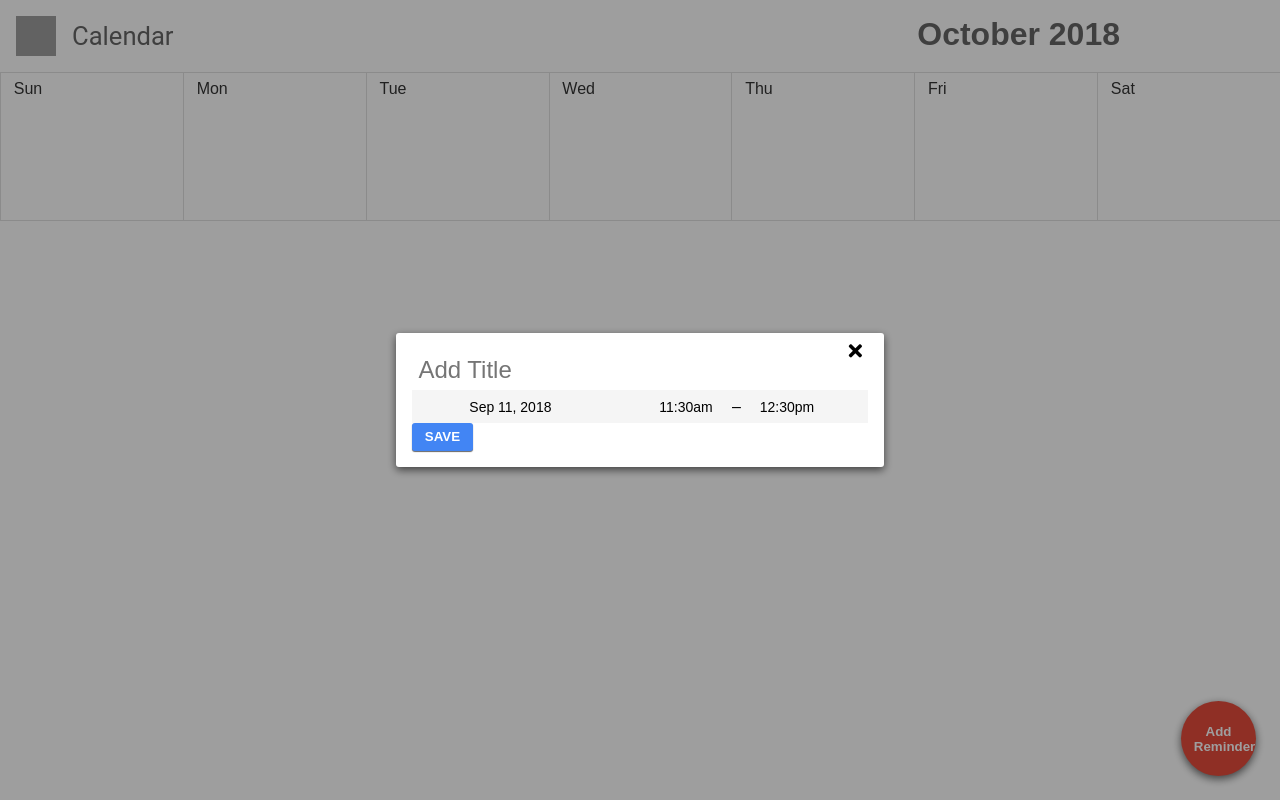
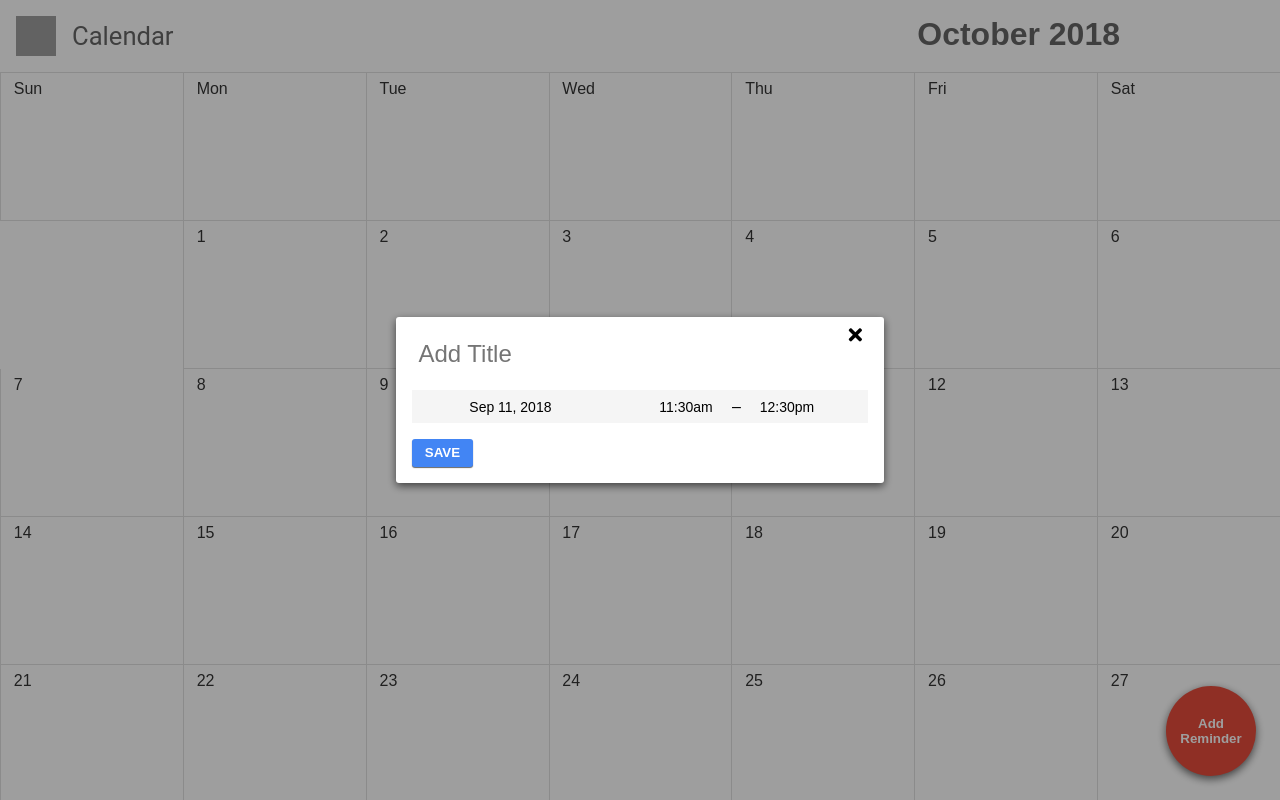
Before and after one commit to theboynextdoor/calendar-app, a React (Create React App) app: page / in a window 1280 px wide. Shown: the top 800 px of the page. Built offline with nearby package versions, Linux system fonts and the light colour scheme; grey boxes are pictures that could not be loaded.

Commit message:
Styles complete

```diff
--- a/src/App.css
+++ b/src/App.css
@@ -26,3 +26,8 @@
   color: #333;
   margin-right: 1rem;
 }
+
+.datetime-container {
+  margin-top: 1rem;
+  margin-bottom: 1rem;
+}
--- a/src/App.js
+++ b/src/App.js
@@ -57,10 +57,9 @@ class App extends Component {
         <MastHead title={formatToMonthYear(days[0])} />
         <div className="calendar">
           <CalendarHeader />
-
+          <Days days={this.state.days} />
         </div>
-        <Button classNames={["bg-red", "btn--round", "btn--float"]}>Add Reminder</Button>
-          <Modal>
+                  <Modal>
             <TitleField placeholder="Add Title" />
             <div className="datetime-container">
               <div className="date-container">
@@ -74,6 +73,7 @@ class App extends Component {
             </div>
             <Button>SAVE</Button>
           </Modal>
+        <Button classNames={["bg-red", "btn--round", "btn--float"]}>Add Reminder</Button>
       </div>
     );
   }
--- a/src/components/Button/index.js
+++ b/src/components/Button/index.js
@@ -8,4 +8,5 @@ function Button(props) {
     );
 }
 
+
 export default Button;
--- a/src/components/Button/master.css
+++ b/src/components/Button/master.css
@@ -21,8 +21,9 @@
 .btn--round {
     border-radius: 100px;
     box-shadow: 0 3px 8px rgba(0, 0, 0, .6);
-    height: 75px;
-    width: 75px;
+    height: 90px;
+    width: 90px;
+
 }
 
 .bg-red {
--- a/src/components/Modal/index.css
+++ b/src/components/Modal/index.css
@@ -24,10 +24,11 @@
     align-items: center;
     background-color: rgba(0,0,0,0.38);
     display: flex;
-    height: 100%;
+    height: 100vh;
     justify-content: center;
     position: absolute;
     overflow: hidden;
     top: 0;
     width: 100%;
+    z-index: 9;
 }
```
